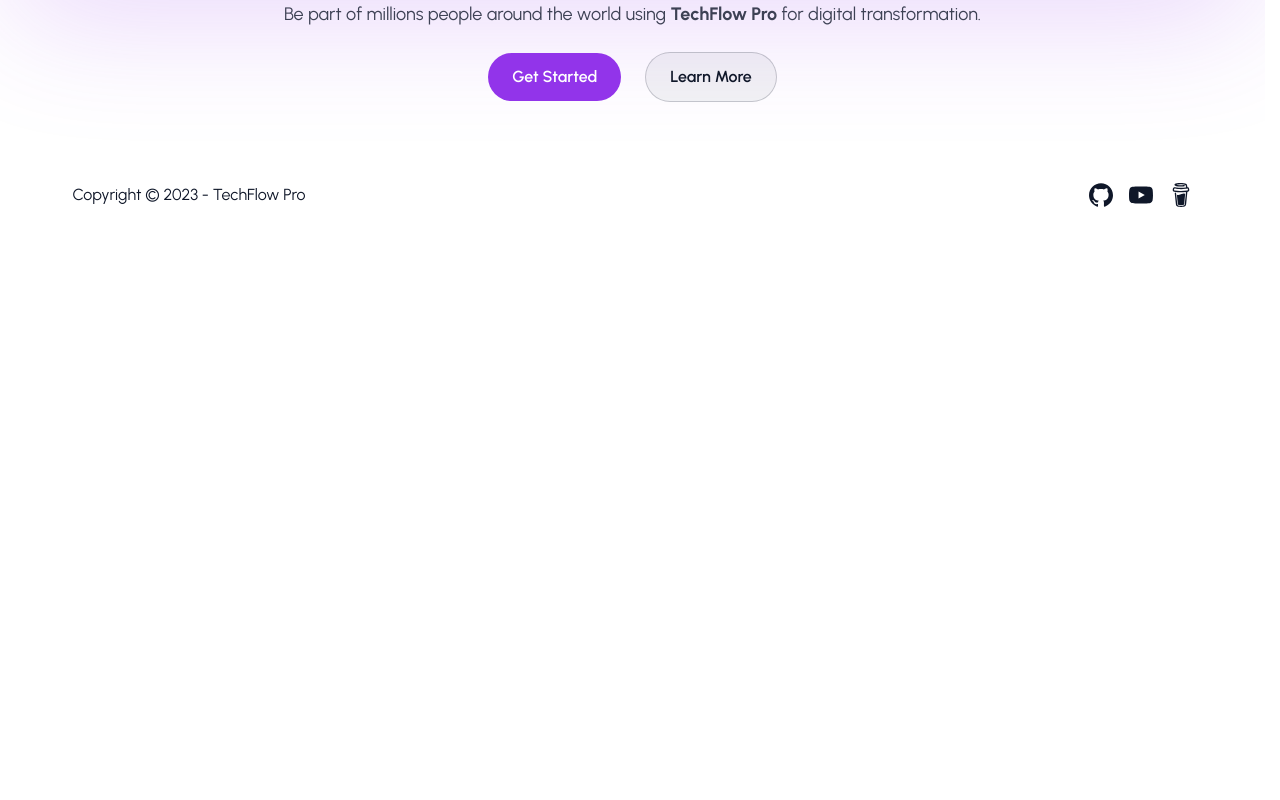
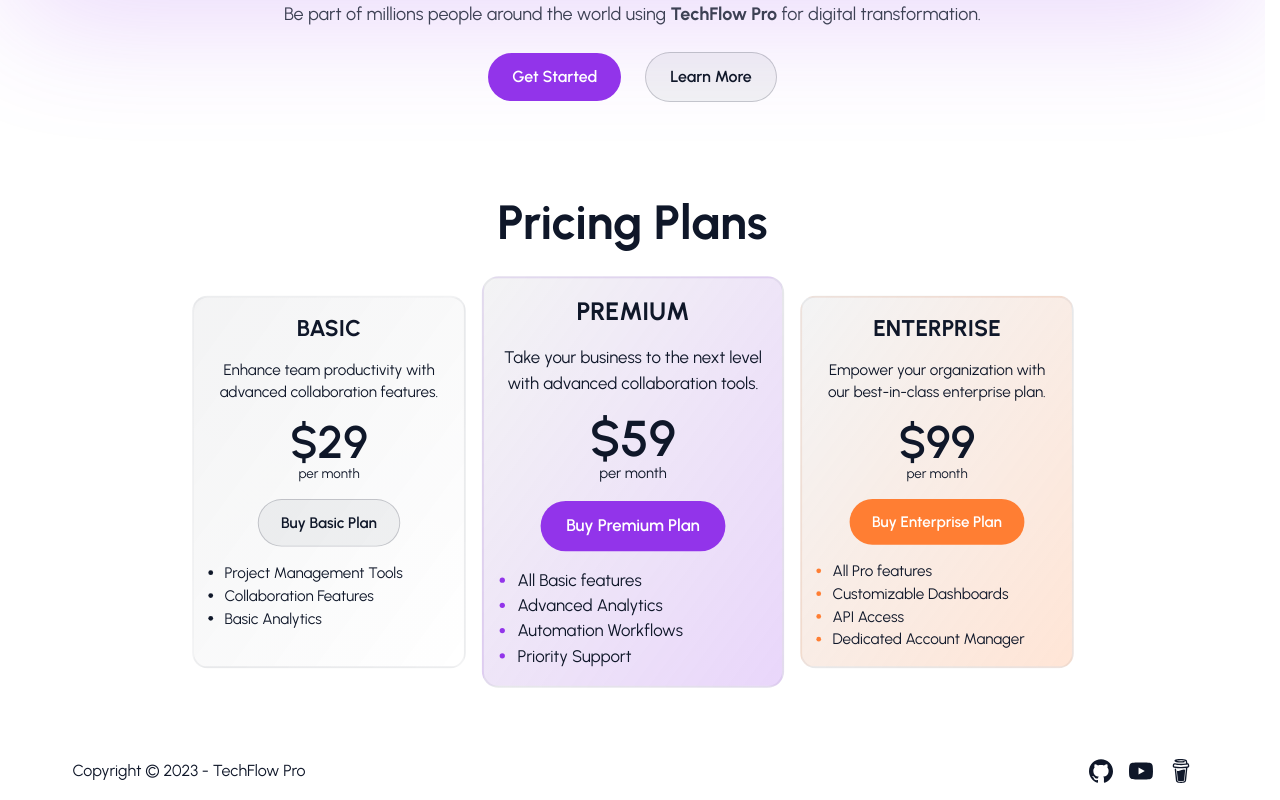
Before and after one commit to omarr45/TechFlow, a React (Vite) app: page / in a window 1280 px wide. Shown: the part 1578-2378 px from the top of the page. Before the commit the page ends 1802 px from the top, so only its background shows below. Built offline with nearby package versions, Linux system fonts and the light colour scheme; some icons are missing.

Commit message:
feat: add Pricing Plans section

```diff
--- /dev/null
+++ b/src/components/PricingPlan.tsx
@@ -0,0 +1,67 @@
+import Button from '@ui/Button';
+import { cva, type VariantProps } from 'class-variance-authority';
+
+export type PricingPlanType = {
+  id: number;
+  name: string;
+  price: number;
+  description: string;
+  features: string[];
+};
+
+const btn = cva('button', {
+  compoundVariants: [
+    {
+      class: 'w-full max-w-xs p-4 mx-auto space-y-4 border-2 rounded-2xl',
+    },
+  ],
+  variants: {
+    intent: {
+      ghost:
+        'bg-gradient-to-br from-text/5 to-transparent border-text/5 marker:text-text',
+      primary:
+        'bg-gradient-to-br from-text/5 to-accent1/20 border-text/5 marker:text-accent1',
+      secondary:
+        'bg-gradient-to-br from-text/5 to-accent2/20 border-text/5 marker:text-accent2',
+    },
+    featured: {
+      true: 'md:scale-105',
+      false: 'md:scale-95',
+    },
+  },
+  defaultVariants: {
+    intent: 'primary',
+    featured: false,
+  },
+});
+
+interface PricingPlanProps
+  extends React.LiHTMLAttributes<HTMLLIElement>,
+    VariantProps<typeof btn> {
+  plan: PricingPlanType;
+}
+
+const PricingPlan: React.FC<PricingPlanProps> = ({
+  className,
+  intent,
+  featured,
+  plan,
+  ...rest
+}) => (
+  <li className={btn({ intent, featured, className })} {...rest}>
+    <h3 className='text-2xl font-bold uppercase'>{plan.name}</h3>
+    <p>{plan.description}</p>
+    <div>
+      <p className='text-5xl font-semibold'>${plan.price}</p>
+      <p className='text-sm '>per month</p>
+    </div>
+    <Button intent={intent}>Buy {plan.name} Plan</Button>
+    <ul className='pl-4 text-left list-disc'>
+      {plan.features.map((feature) => (
+        <li key={feature}>{feature}</li>
+      ))}
+    </ul>
+  </li>
+);
+
+export default PricingPlan;
--- a/src/components/pages/Home.tsx
+++ b/src/components/pages/Home.tsx
@@ -1,6 +1,7 @@
 import Clients from '@sections/Clients';
 import GetStarted from '@sections/GetStarted';
 import Hero from '@sections/Hero';
+import PricingPlans from '@sections/PricingPlans';
 import Testimonials from '@sections/Testimonials';
 
 const Home = () => {
@@ -10,6 +11,7 @@
       <Clients />
       <Testimonials />
       <GetStarted />
+      <PricingPlans />
     </main>
   );
 };
--- /dev/null
+++ b/src/components/sections/PricingPlans.tsx
@@ -0,0 +1,57 @@
+import PricingPlan, { PricingPlanType } from '@components/PricingPlan';
+
+const plans: PricingPlanType[] = [
+  {
+    id: 1,
+    name: 'Basic',
+    price: 29,
+    description:
+      'Enhance team productivity with advanced collaboration features.',
+    features: [
+      'Project Management Tools',
+      'Collaboration Features',
+      'Basic Analytics',
+    ],
+  },
+  {
+    id: 2,
+    name: 'Premium',
+    price: 59,
+    description:
+      'Take your business to the next level with advanced collaboration tools.',
+    features: [
+      'All Basic features',
+      'Advanced Analytics',
+      'Automation Workflows',
+      'Priority Support',
+    ],
+  },
+  {
+    id: 3,
+    name: 'Enterprise',
+    price: 99,
+    description:
+      'Empower your organization with our best-in-class enterprise plan.',
+    features: [
+      'All Pro features',
+      'Customizable Dashboards',
+      'API Access',
+      'Dedicated Account Manager',
+    ],
+  },
+];
+
+const PricingPlans = () => {
+  return (
+    <section className='relative py-6 space-y-4 md:space-y-6 md:py-12'>
+      <h2 className='text-3xl font-bold md:text-5xl'>Pricing Plans</h2>
+      <ul className='grid max-w-4xl grid-cols-1 gap-4 pt-4 mx-auto md:grid-cols-3'>
+        <PricingPlan plan={plans[0]} intent='ghost' />
+        <PricingPlan plan={plans[1]} intent='primary' featured={true} />
+        <PricingPlan plan={plans[2]} intent='secondary' />
+      </ul>
+    </section>
+  );
+};
+
+export default PricingPlans;
```
